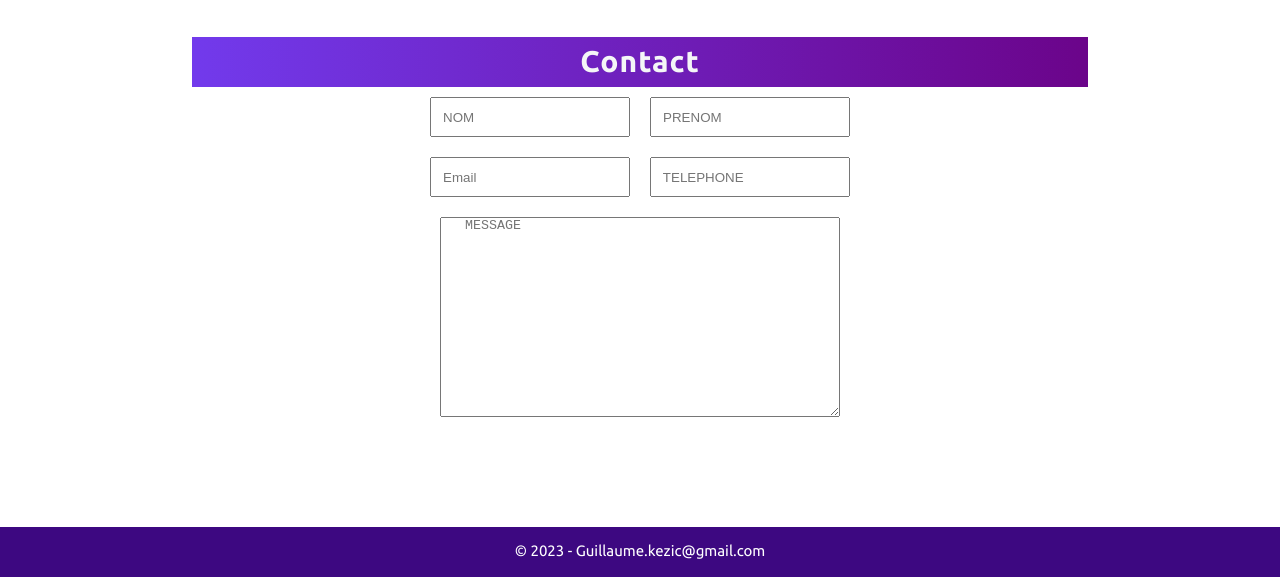
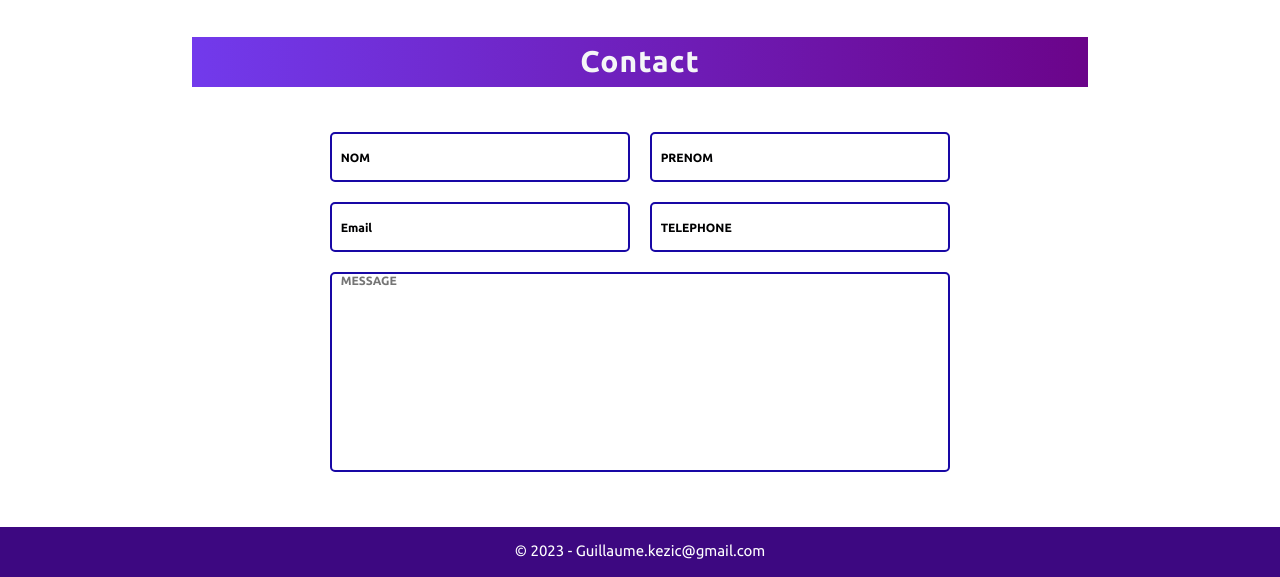
Before and after one commit to Zicka67/Cr-ation-CV, a plain HTML site: page index.html in a window 1280 px wide. Shown: the part 3259-3836 px from the top of the page. Drawn offline with Linux system fonts and the light colour scheme.

Commit message:
Modifcations des placeholder

```diff
--- a/style.css
+++ b/style.css
@@ -111,7 +111,7 @@ header nav ul li a {
     text-decoration: none;
     font-size: 20px;
     font-weight: 600;
-    transition: all 0.3s ease;
+    transition: all 0.5s;
 
 }
 
@@ -120,7 +120,7 @@ header nav ul li a:hover {
     background-color: #fff;
     border-radius: 3px;
     color: #3d0881;
-
+    transition: 0.5s;
 }
 
 /* ****************** MAIN ****************** */
@@ -403,6 +403,7 @@ footer p {
     display: flex;
     flex-direction: column;
     align-items: center;
+    margin-top: 35px;
 }
 
 .form-row {
@@ -412,16 +413,41 @@ footer p {
 }
 
 .form-input {
-    width: 200px;
-    height: 40px;
+    width: 300px;
+    height: 50px;
     margin: 10px;
+    border: 2px solid #1808a5;
+    border-radius: 5px;
 }
 
 .form-textarea {
-    width: 400px;
+    width: 620px;
     height: 200px;
     margin: 10px;
+    border: 2px solid #1808a5;
+    border-radius: 5px;
+    font-size: 12px;
+    font-weight: 600;
+    font-family: 'Ubuntu', sans-serif;
+    resize: none; /* pour enlever le bouton de redimensionnement */
 }
+
+.form-textarea::placeholder {
+    margin-top: 5px; /* Ne fonctionne pas, surement a cause du navigateur Moz */
+}
+
+.form-input::placeholder {
+    color: rgb(0, 0, 1);
+    font-size: 12px;
+    font-weight: 600;
+    font-family: 'Ubuntu', sans-serif;
+}
+
+/* .form-row input:focus {
+    -moz-appearance: none;  problème pour changer la couleur de l'input  */
+    /* outline-color: #3f2de1;
+} */
+
 
 /* ****************** RESP ****************** */
 
```
